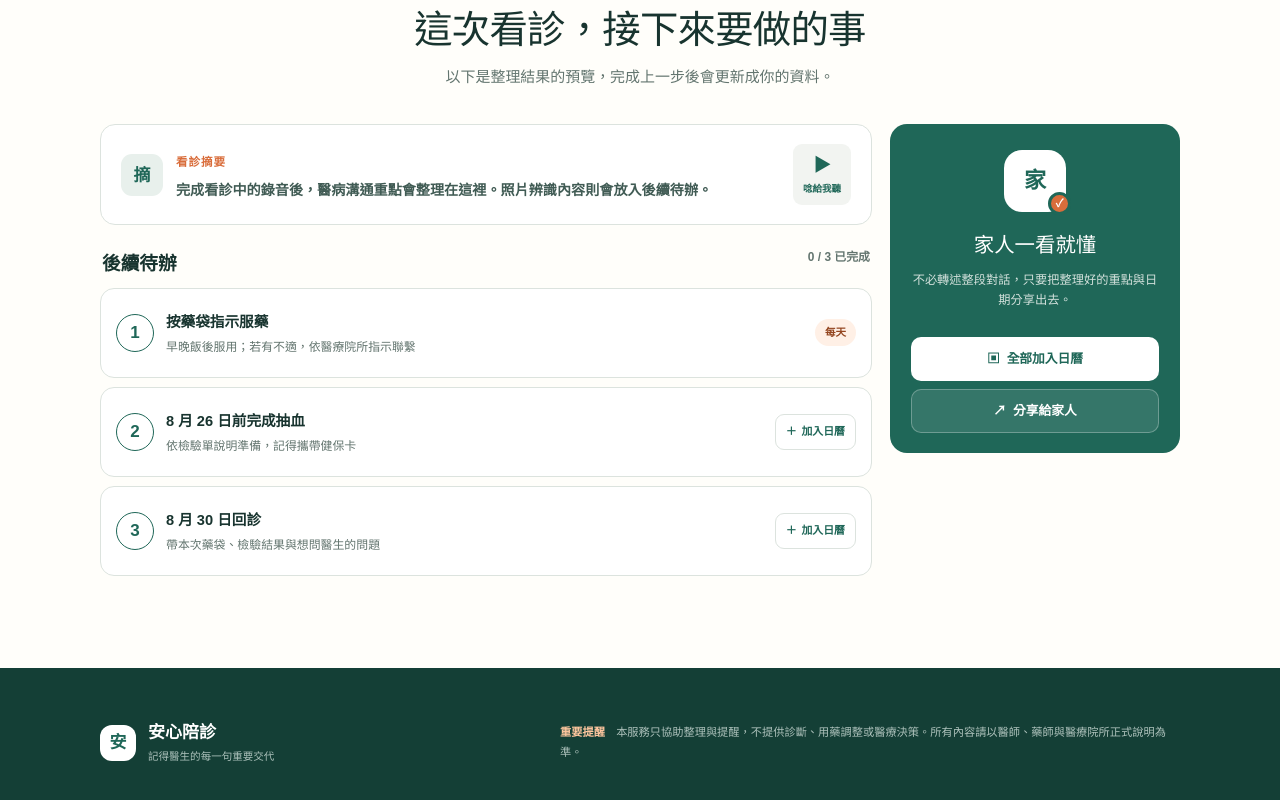
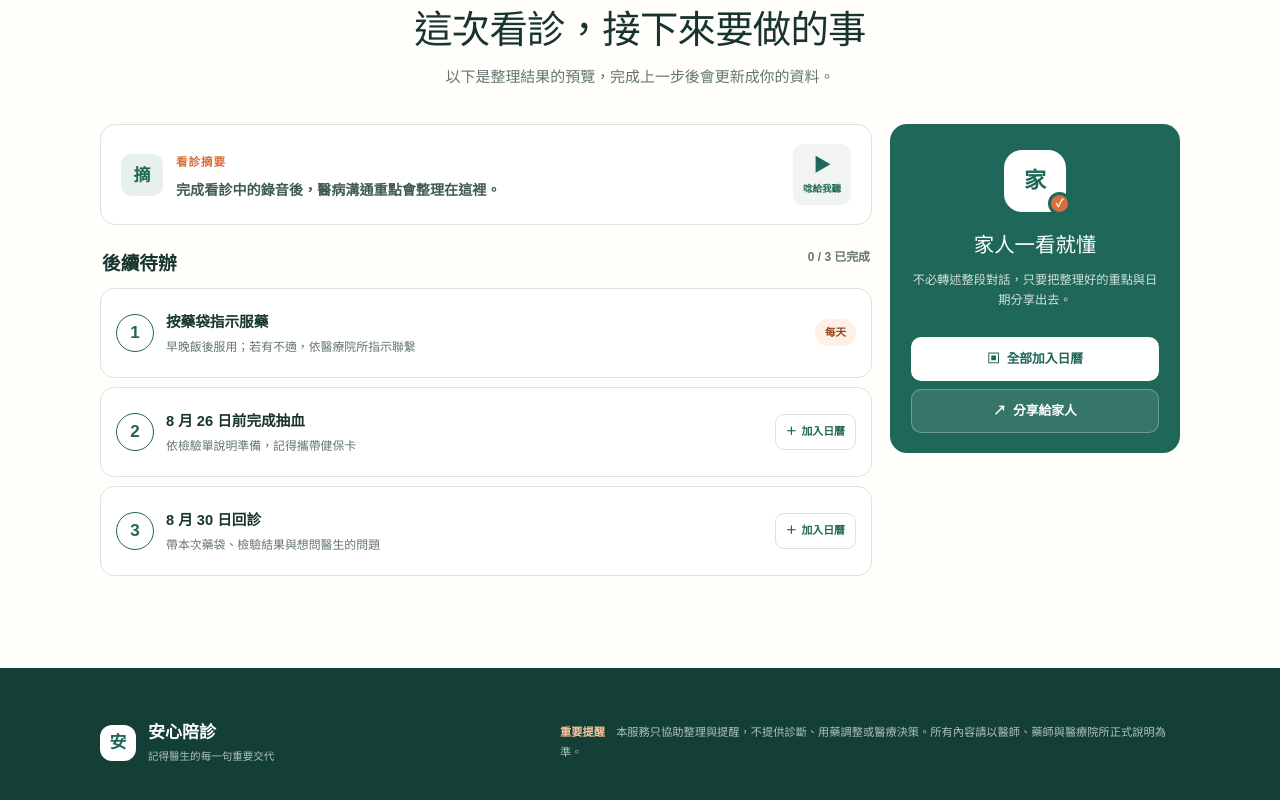
Before and after one commit to yc402-olivia/anxin-care-ai, a React (Vite) app: page / in a window 1280 px wide. Shown: the part 2372-3172 px from the top of the page. Built offline with nearby package versions, Linux system fonts and the light colour scheme; no server answers.

Commit message:
Simplify recording summary placeholder

```diff
--- a/app/CareCompanion.tsx
+++ b/app/CareCompanion.tsx
@@ -178,7 +178,7 @@ const copy = {
     loginSending: "正在寄送登入連結…",
     loginFailedPrefix: "無法寄送",
     loginSent: "登入連結已寄出，請到 Gmail 信箱點擊後回到這個頁面。",
-    previewSummary: "完成看診中的錄音後，醫病溝通重點會整理在這裡。照片辨識內容則會放入後續待辦。",
+    previewSummary: "完成看診中的錄音後，醫病溝通重點會整理在這裡。",
     previewMedication: "依藥袋標示的次數與時間服用，不自行增減藥量。",
     previewTasks: [
       { id: "medication", title: "按藥袋指示服藥", detail: "早晚飯後服用；若有不適，依醫療院所指示聯繫", type: "medication" },
@@ -311,7 +311,7 @@ const copy = {
     loginSending: "咧寄登入連結…",
     loginFailedPrefix: "寄袂出去",
     loginSent: "登入連結寄出去矣，請去 Gmail 信箱撳連結了後轉來這个頁面。",
-    previewSummary: "看醫生當中的錄音完成了後，醫病溝通重點會整理佇遮。相片辨識的內容會囥入後續代誌。",
+    previewSummary: "看醫生當中的錄音完成了後，醫病溝通重點會整理佇遮。",
     previewMedication: "照藥袋頂懸寫的次數佮時間食藥，毋通家己加減藥量。",
     previewTasks: [
       { id: "medication", title: "照藥袋指示食藥", detail: "早暗食飽後服用；若感覺無爽快，請照醫療院所指示聯絡", type: "medication" },
@@ -444,7 +444,7 @@ const copy = {
     loginSending: "寄等登入連結…",
     loginFailedPrefix: "寄毋出",
     loginSent: "登入連結寄出哩，請去 Gmail 信箱撳連結過後轉來這隻頁面。",
-    previewSummary: "看症當中个錄音完成過後，醫病溝通重點會整理在這。相片辨識个內容會放入後續事項。",
+    previewSummary: "看症當中个錄音完成過後，醫病溝通重點會整理在這。",
     previewMedication: "照藥袋頂項標个擺數同時間食藥，毋好自家加減藥量。",
     previewTasks: [
       { id: "medication", title: "照藥袋指示食藥", detail: "朝晨暗晡食飽後服用；若係毋鬆爽，請照醫療院所指示聯絡", type: "medication" },
```
Also changed, not shown: 1 other file (tests, documents, lock files or other folders).
